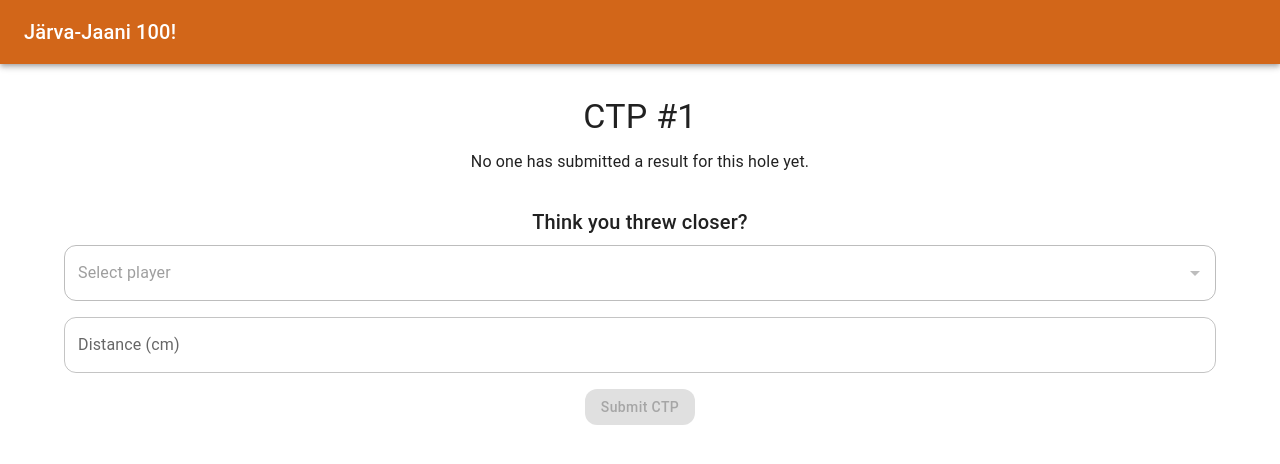
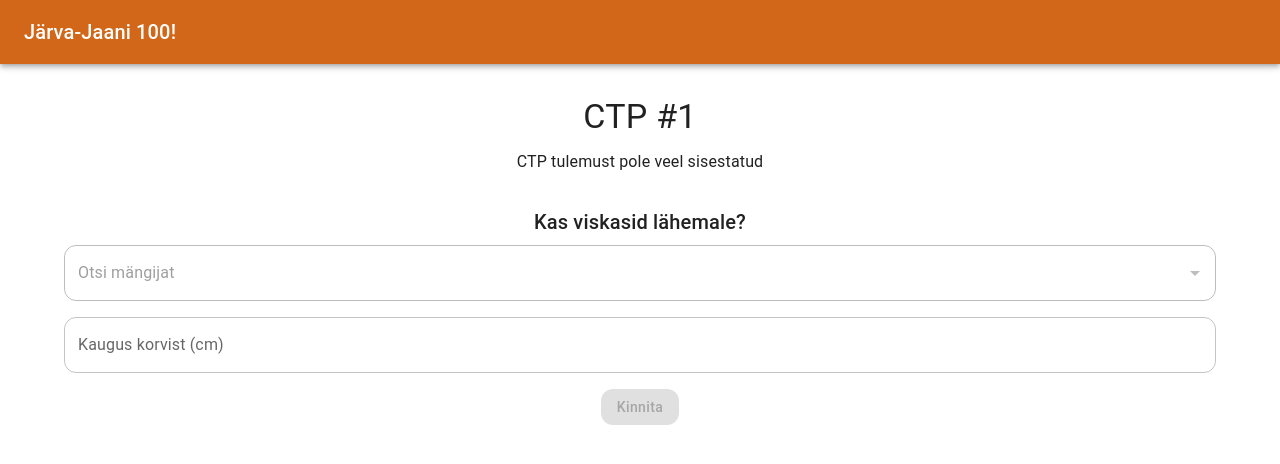
Before and after one commit to apunkto/jj100, a Next.js app: page /ctp/1 in a window 1280 px wide. Shown: the top 464 px of the page. Built offline with nearby package versions, Linux system fonts and the light colour scheme; no server answers.

Commit message:
ctp page

```diff
--- a/src/pages/ctp/[hole].tsx
+++ b/src/pages/ctp/[hole].tsx
@@ -7,7 +7,7 @@ import {
     Button,
     TextField,
     Snackbar,
-    Alert, AutocompleteRenderInputParams, Autocomplete,
+    Alert, AutocompleteRenderInputParams, Autocomplete, Dialog,
 } from '@mui/material'
 import Layout from '@/src/components/Layout'
 import useCtpApi, {CtpResult} from '@/src/api/useCtpApi'
@@ -25,6 +25,7 @@ export default function CtpHolePage() {
 
     const [selectedPlayer, setSelectedPlayer] = useState<Player | null>(null)
     const [distance, setDistance] = useState<number | ''>('')
+    const [confirmOpen, setConfirmOpen] = useState(false)
 
     const [toast, setToast] = useState<{
         open: boolean
@@ -51,14 +52,14 @@ export default function CtpHolePage() {
         getPlayers().then(setPlayers)
     }, [router.isReady, hole])
 
-    const handleSubmit = async () => {
+    const handleSubmit = () => {
+        setConfirmOpen(true)
+    }
+
+    const handleConfirmSubmit = async () => {
         if (!hole || !selectedPlayer || distance === '' || !isBetterThrow) return
         try {
-            await submitCtp(
-                parseInt(hole as string),
-                selectedPlayer.id,
-                Number(distance)
-            )
+            await submitCtp(parseInt(hole as string), selectedPlayer.id, Number(distance))
             const newCtp = await getCtp(parseInt(hole as string))
             setCtp(newCtp)
             setDistance('')
@@ -66,15 +67,17 @@ export default function CtpHolePage() {
 
             setToast({
                 open: true,
-                message: 'CTP submitted successfully!',
+                message: 'CTP tulemus siestatud!',
                 severity: 'success',
             })
         } catch (err) {
             setToast({
                 open: true,
-                message: 'Failed to submit CTP',
+                message: 'CTP sisestamine ebaõnnestus!',
                 severity: 'error',
             })
+        } finally {
+            setConfirmOpen(false)
         }
     }
 
@@ -96,13 +99,13 @@ export default function CtpHolePage() {
                     </>
                 ) : (
                     <Typography>
-                        No one has submitted a result for this hole yet.
+                        CTP tulemust pole veel sisestatud
                     </Typography>
                 )}
 
                 <Box mt={4}>
                     <Typography variant="h6" gutterBottom>
-                        Think you threw closer?
+                        Kas viskasid lähemale?
                     </Typography>
 
                     <Autocomplete<Player>
@@ -114,13 +117,13 @@ export default function CtpHolePage() {
                             setSelectedPlayer(newValue)
                         }
                         renderInput={(params: AutocompleteRenderInputParams) => (
-                            <TextField {...params} label="Select player" fullWidth sx={{ mb: 2 }} />
+                            <TextField {...params} label="Otsi mängijat" fullWidth sx={{mb: 2}}/>
                         )}
 
                     />
 
                     <TextField
-                        label="Distance (cm)"
+                        label="Kaugus korvist (cm)"
                         type="number"
                         fullWidth
                         value={distance}
@@ -133,7 +136,7 @@ export default function CtpHolePage() {
                         error={distance !== '' && !isBetterThrow}
                         helperText={
                             distance !== '' && !isBetterThrow
-                                ? `Must be less than ${ctp?.distance_cm ?? '...'} cm`
+                                ? `CTP peab olema väiksem kui ${ctp?.distance_cm ?? '...'} cm`
                                 : ''
                         }
                     />
@@ -144,7 +147,7 @@ export default function CtpHolePage() {
                         onClick={handleSubmit}
                         disabled={!selectedPlayer || distance === '' || !isBetterThrow}
                     >
-                        Submit CTP
+                        Kinnita
                     </Button>
                 </Box>
             </Box>
@@ -162,6 +165,23 @@ export default function CtpHolePage() {
                     {toast.message}
                 </Alert>
             </Snackbar>
+            <Dialog open={confirmOpen} onClose={() => setConfirmOpen(false)}>
+                <Box p={3}>
+                    <Typography variant="h6" gutterBottom>
+                        Kinnita CTP tulemus
+                    </Typography>
+                    <Typography>
+                        Kas kinnitad, et <strong>{selectedPlayer?.name}</strong> tulemus on <strong>{distance} cm</strong>?
+                    </Typography>
+                    <Box mt={3} display="flex" justifyContent="flex-end" gap={2}>
+                        <Button onClick={() => setConfirmOpen(false)}>Katkesta</Button>
+                        <Button onClick={handleConfirmSubmit} variant="contained" color="primary">
+                            Kinnitan
+                        </Button>
+                    </Box>
+                </Box>
+            </Dialog>
+
         </Layout>
     )
 }
```
